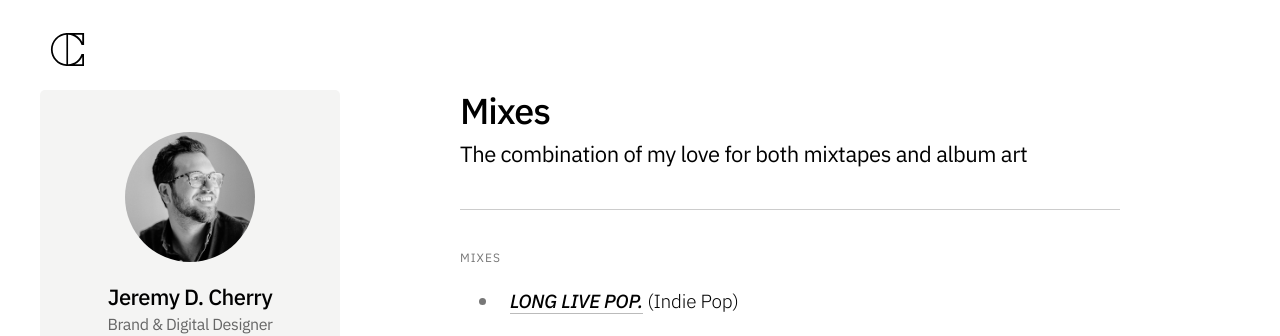
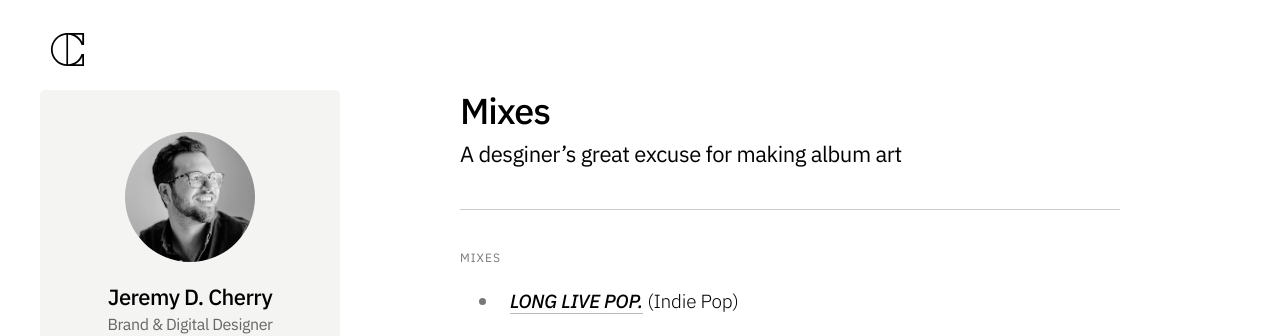
Before and after one commit to jeremydcherry/jeremydcherry.github.io, a Jekyll site: the page built from content/mixes.md, in a window 1280 px wide. Shown: the top 336 px of the page. Built offline with Jekyll 4.4.1, drawn with Linux system fonts in a browser that asks for light colours.

Commit message:
Updated Mixes description

```diff
--- a/content/mixes.md
+++ b/content/mixes.md
@@ -6,7 +6,7 @@ permalink: /mixes
 
 # Mixes
 
-### The combination of my love for both mixtapes and album art
+### A desginer's great excuse for making album art
 
 ---
 
```
